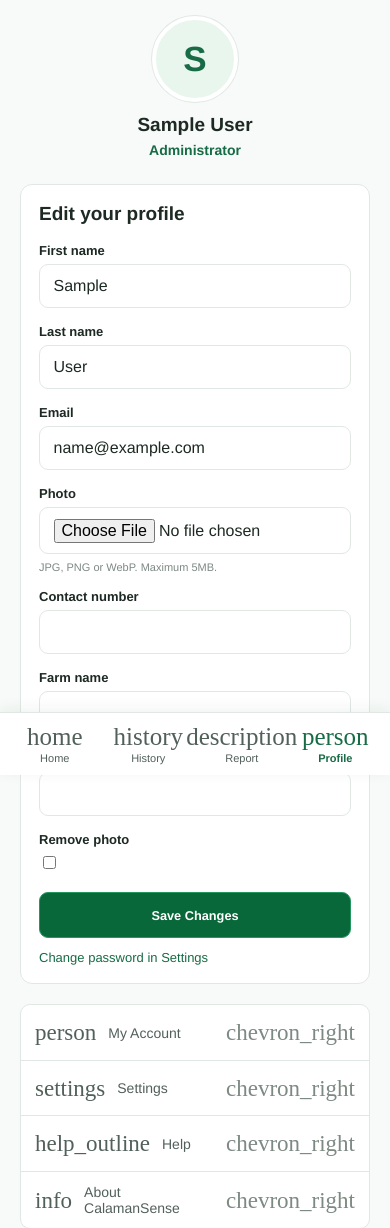
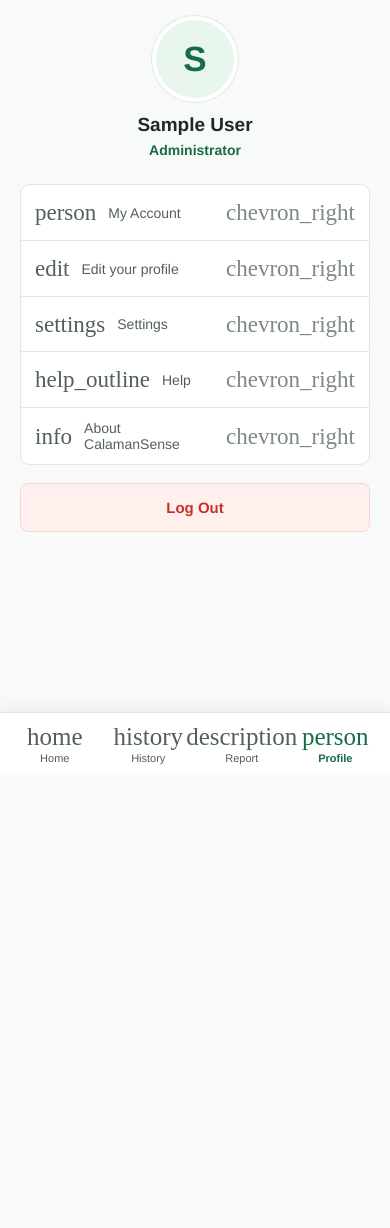
Before and after one commit to naoi-reii/calaman_sense, a Django app: page /profile/ in a window 390 px wide. Shown: the part 69-1297 px from the top of the page. After the commit the page ends 834 px from the top, so only its background shows below. Run offline with Django 5.2, Linux system fonts and the light colour scheme; the visitor is signed in with stand-in values (Sample User, id 1); data comes from the database, SQL or seed files in the repository; some web fonts are replaced.

Commit message:
adjust the frontend ui for profile.html

```diff
--- a/static/css/profile.css
+++ b/static/css/profile.css
@@ -1,7 +1,7 @@
 .profile-heading { margin-bottom:24px; }
 .profile-heading h1 { font-size:30px; letter-spacing:-.7px; }
 .profile-heading p { margin:7px 0 0; font-size:14px; color:var(--gray-dark); }
-.profile-card { display:grid; grid-template-columns:210px minmax(0,1fr); gap:30px; background:var(--white); border:1px solid var(--border); border-radius:12px; padding:32px; max-width:950px; box-shadow:var(--shadow); }
+.profile-card { display:grid; grid-template-columns:210px minmax(0,1fr); gap:30px; background:var(--white); border:1px solid var(--border); border-radius:12px; padding:32px; box-shadow:var(--shadow); }
 .profile-identity { text-align:center; padding-top:8px; }
 .profile-avatar { display:grid; place-items:center; width:100px; height:100px; margin:0 auto 16px; border-radius:50%; background:var(--green-light); color:var(--green-dark); font-size:42px; font-weight:700; border:4px solid var(--background); }
 .profile-identity h2 { font-size:19px; color:var(--green-dark); overflow-wrap:anywhere; }
@@ -25,6 +25,7 @@
  .profile-heading h1 { font-size: 22px; }
  .profile-heading p, .profile-preview-badge, .profile-fields { display: none; }
  .profile-card { display: block; padding: 0; border: 0; background: transparent; box-shadow: none; }
+ .profile-card .profile-edit-form { display: none; }
  .profile-avatar { width: 86px; height: 86px; margin-bottom: 12px; font-size: 35px; border: 4px solid var(--white); box-shadow: 0 0 0 1px var(--border); }
  .profile-identity h2 { font-size: 19px; color: var(--black); }
  .profile-identity p { font-size: 14px; font-weight: 600; margin: 6px 0 26px; }
@@ -50,4 +51,4 @@
 .profile-avatar { overflow:hidden; }.profile-avatar img { width:100%; height:100%; object-fit:cover; }.profile-avatar img[hidden] { display:none; }
 .profile-edit-form { min-width:0; }.profile-edit-form h2 { font-size:19px; margin-bottom:18px; }
 .profile-edit-grid { display:grid; grid-template-columns:1fr 1fr; gap:16px; }.profile-edit-field label { display:block; font-size:13px; font-weight:600; margin-bottom:6px; }.profile-edit-field input:not([type=checkbox]) { width:100%; min-height:44px; }.profile-edit-field small { display:block; color:var(--gray); margin-top:7px; font-size:11px; }.profile-photo-field { grid-column:1/-1; }.profile-edit-form > button { width:100%; margin-top:20px; min-height:46px; background:#086839; color:white; }.profile-security-link { display:block; margin-top:12px; color:var(--green-dark); font-size:13px; }.profile-save-success { background:var(--green-light); color:var(--green-dark); padding:12px; border-radius:8px; }.profile-edit-form .errorlist { color:#bc3027; font-size:12px; padding-left:18px; }
-@media(max-width:760px) { .profile-edit-form { margin:20px 0; padding:18px; background:var(--white); border:1px solid var(--border); border-radius:12px; }.profile-edit-grid { grid-template-columns:1fr; }.profile-edit-field input:not([type=checkbox]) { font-size:16px; }.profile-photo-field { grid-column:auto; } }
+@media(max-width:760px) { .profile-edit-form { margin:0; padding:0; background:transparent; border:0; border-radius:0; }.profile-edit-grid { grid-template-columns:1fr; }.profile-edit-field label { font-size:11px; }.profile-edit-field input:not([type=checkbox]), .profile-edit-field select { font-size:13px; }.profile-photo-field { grid-column:auto; }.profile-edit-form-mobile .profile-edit-grid { gap:12px; }.profile-edit-form-mobile button[type=submit] { font-size:14px; } }
--- a/templates/profile.html
+++ b/templates/profile.html
@@ -7,7 +7,7 @@
 <header class="profile-heading"><h1>{% ui 'Profile' 'Profile' %}</h1><p>Manage your account information.</p></header>
 <section class="profile-card" aria-label="Your profile">
     <div class="profile-identity"><div class="profile-avatar" aria-hidden="true">{% if user.profile.photo %}<img src="{{ user.profile.photo.url }}" alt="Your profile photo" id="profile-photo-preview">{% else %}<span id="profile-initial">{{ user.username|first|upper }}</span><img id="profile-photo-preview" alt="Selected profile photo" hidden>{% endif %}</div><h2>{{ user.get_full_name|default:user.username }}</h2><p>{% if user.is_staff %}Administrator{% else %}Grower{% endif %}</p></div>
-    <form class="profile-edit-form" method="post" enctype="multipart/form-data" id="profile-edit-form">{% csrf_token %}
+    <form class="profile-edit-form" method="post" enctype="multipart/form-data" id="profile-edit-form-desktop">{% csrf_token %}
         <h2>Edit your profile</h2>
         {% if saved %}<p class="profile-save-success" role="status">Your profile has been saved.</p>{% endif %}
         {{ profile_form.non_field_errors }}
@@ -18,9 +18,16 @@
 <div class="mobile-profile-menu">
  <div class="mobile-profile-rows">
   <details><summary><span class="material-symbols-outlined" aria-hidden="true">person</span>{% ui 'My Account' 'Aking Account' %}<span class="material-symbols-outlined profile-chevron" aria-hidden="true">chevron_right</span></summary><div class="profile-menu-content"><dl><dt>Name</dt><dd>{{ user.get_full_name|default:user.username }}</dd><dt>Username</dt><dd>{{ user.username }}</dd><dt>Email</dt><dd>{{ user.email|default:"Not added yet" }}</dd></dl><a href="#profile-edit-form">Edit my account</a></div></details>
+  <details class="mobile-edit-profile-details"><summary><span class="material-symbols-outlined" aria-hidden="true">edit</span>{% ui 'Edit your profile' 'I-edit ang iyong profile' %}<span class="material-symbols-outlined profile-chevron" aria-hidden="true">chevron_right</span></summary><div class="profile-menu-content profile-edit-form-mobile"><form class="profile-edit-form" method="post" enctype="multipart/form-data" id="profile-edit-form">{% csrf_token %}
+      {% if saved %}<p class="profile-save-success" role="status">Your profile has been saved.</p>{% endif %}
+      {{ profile_form.non_field_errors }}
+      <div class="profile-edit-grid">{% for field in profile_form %}<div class="profile-edit-field {% if field.name == 'photo' %}profile-photo-field{% endif %}"><label for="{{ field.id_for_label }}-mobile">{{ field.label }}</label>{{ field }}{% if field.name == 'photo' %}<small>JPG, PNG or WebP. Maximum 5MB.</small>{% endif %}{{ field.errors }}</div>{% endfor %}</div>
+      <button type="submit">Save Changes</button>
+      <a class="profile-security-link" href="{% url 'settings' %}">Change password in Settings</a>
+    </form></div></details>
   <a class="profile-menu-link" href="{% url 'settings' %}"><span class="material-symbols-outlined" aria-hidden="true">settings</span>{% ui 'Settings' 'Mga Setting' %}<span class="material-symbols-outlined profile-chevron" aria-hidden="true">chevron_right</span></a>
   <details><summary><span class="material-symbols-outlined" aria-hidden="true">help_outline</span>{% ui 'Help' 'Tulong' %}<span class="material-symbols-outlined profile-chevron" aria-hidden="true">chevron_right</span></summary><div class="profile-menu-content"><p><strong>Scan your calamansi</strong><br>Open Scan Calamansi from Home, allow camera access, and position the fruits inside the frame. Use good lighting and hold the camera steady.</p><p><strong>Review before uploading</strong><br>Take a photo or choose images from your gallery. Review the selected photos, then tap Upload to analyze them.</p><p><strong>Find your results</strong><br>Open History for saved scans or Report for totals and trends.</p><a href="{% url 'knowledge_hub' %}">Explore the Knowledge Hub</a></div></details>
-  <details><summary><span class="material-symbols-outlined" aria-hidden="true">info</span>{% ui 'About CalamanSense' 'Tungkol sa CalamanSense' %}<span class="material-symbols-outlined profile-chevron" aria-hidden="true">chevron_right</span></summary><div class="profile-menu-content"><p>CalamanSense helps you assess calamansi using image analysis. Scan fruits, review estimated ripeness and batch grades, and track your saved results.</p><p>For farmers. For better harvests. A smarter tomorrow.</p></div></details>
+  <details><summary><span class="material-symbols-outlined" aria-hidden="true">info</span>{% ui 'About CalamanSense' 'Tungkol sa CalamanSense' %}<span class="material-symbols-outlined profile-chevron" aria-hidden="true">chevron_right</span></summary><div class="profile-menu-content"><p>CalamanSense helps you assess calamansi using image analysis. Scan fruits, review estimated ripeness and batch grades, and track your saved results.</p></div></details>
  </div>
  <form method="post" action="{% url 'logout' %}" class="mobile-profile-logout">{% csrf_token %}<button type="submit">{% ui 'Log Out' 'Mag-log Out' %}</button></form>
 </div>
```
Also changed, not shown: create_admin.py (deleted, +0 -11 lines).
